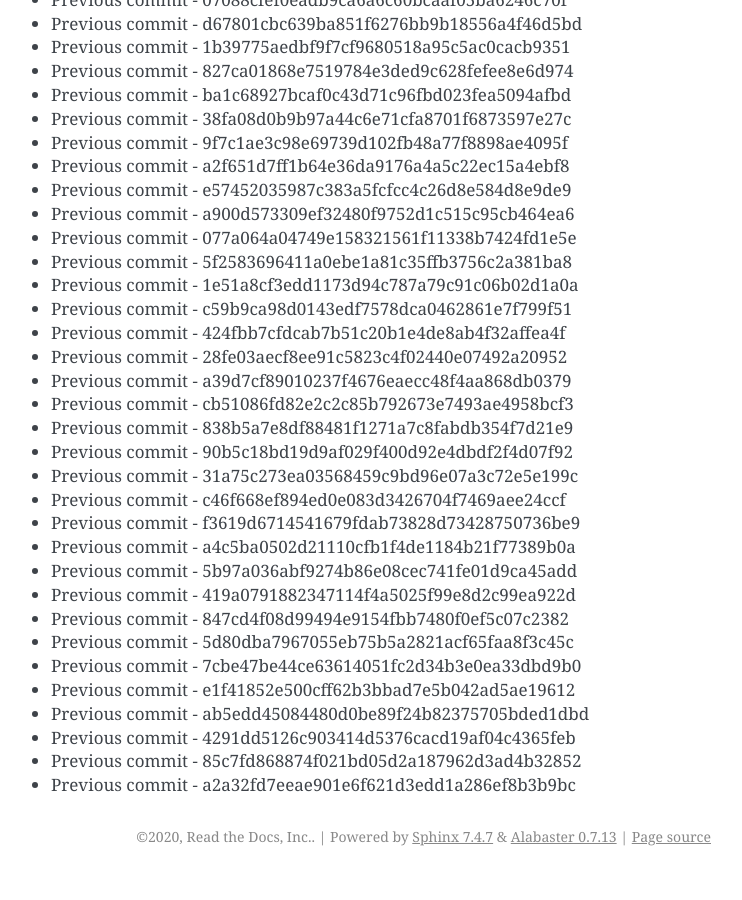
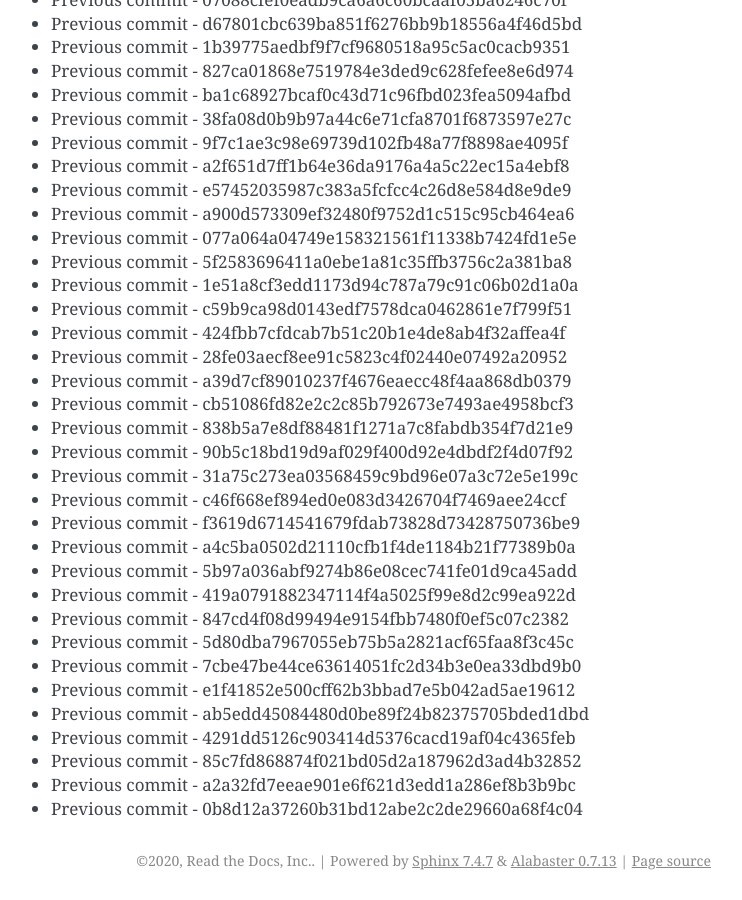
Before and after one commit to readthedocs/rtd-git-stresstest, a Sphinx documentation site: the page built from docs/updates.rst, in a window 1280 px wide and 900 px high, scrolled down 34828 px. Shown: the whole window, without its empty margins (399-1141 px from the left). Built offline with Sphinx 7.4.7, drawn with Linux system fonts in a browser that asks for light colours; before the commit the page ends 35704 px from its top, so only the background shows below that.

Commit message:
Generating commit from previous: 0b8d12a37260b31bd12abe2c2de29660a68f4c04

```diff
--- a/docs/updates.rst
+++ b/docs/updates.rst
@@ -1495,3 +1495,4 @@ It can be tested for any performance characteristics.
 * Previous commit - 4291dd5126c903414d5376cacd19af04c4365feb
 * Previous commit - 85c7fd868874f021bd05d2a187962d3ad4b32852
 * Previous commit - a2a32fd7eeae901e6f621d3edd1a286ef8b3b9bc
+* Previous commit - 0b8d12a37260b31bd12abe2c2de29660a68f4c04
```
